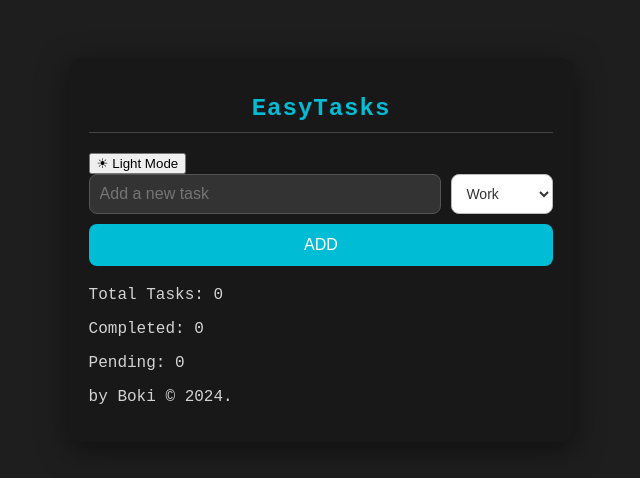
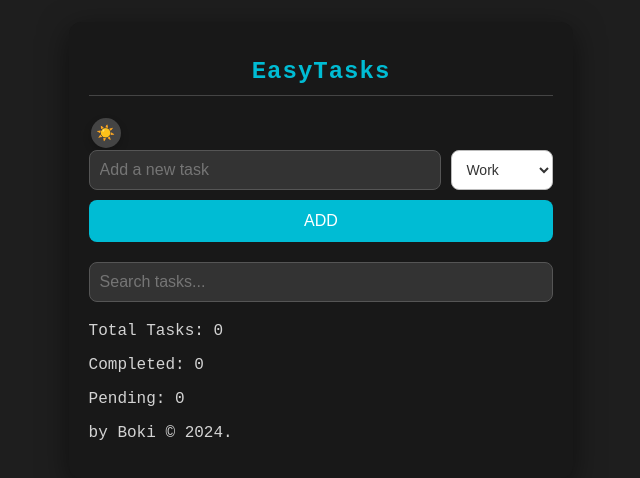
Before and after one commit to bokigolic/react-todo, a React (Create React App) app: page / in a window 1280 px wide. Shown: the part 150-628 px from the top of the page, without its empty margins (339-979 px from the left). Built offline with nearby package versions, Linux system fonts and the light colour scheme.

Commit message:
search task done

```diff
--- a/src/components/TodoApp.css
+++ b/src/components/TodoApp.css
@@ -398,3 +398,63 @@ select:focus {
     font-size: 12px;
   }
 }
+
+.toggle-theme {
+  display: inline-flex;
+  align-items: center;
+  justify-content: center;
+  background-color: #00bcd4;
+  color: #fff;
+  border: none;
+  margin: 2px;
+  padding: 15px;
+  width: 30px;
+  height: 30px;
+  border-radius: 50%; /* Kružno dugme */
+  cursor: pointer;
+  font-size: 15px;
+  box-shadow: 0 4px 8px rgba(0, 0, 0, 0.2); /* Blaga senka */
+  transition: all 0.3s ease; /* Glatke promene */
+}
+
+.toggle-theme:hover {
+  background-color: #008ba3; /* Tamnija nijansa na hover */
+  transform: scale(1.1); /* Blago povećanje na hover */
+  box-shadow: 0 6px 12px rgba(0, 0, 0, 0.3);
+}
+
+.toggle-theme:active {
+  transform: scale(0.9); /* Klik efekat */
+}
+
+/* Tamni mod za dugme */
+.dark-mode .toggle-theme {
+  background-color: #444;
+  color: #fff;
+}
+
+.dark-mode .toggle-theme:hover {
+  background-color: #555;
+  transform: scale(1.1);
+  box-shadow: 0 6px 12px rgba(255, 255, 255, 0.2);
+}
+
+.search-container {
+  margin-bottom: 20px;
+}
+
+.search-input {
+  width: 100%;
+  padding: 10px;
+  font-size: 16px;
+  border: 1px solid #555;
+  border-radius: 8px;
+  background-color: #333;
+  color: #e0e0e0;
+}
+
+.search-input:focus {
+  outline: none;
+  border-color: #00bcd4;
+  background-color: #444;
+}
--- a/src/components/TodoApp.js
+++ b/src/components/TodoApp.js
@@ -10,6 +10,7 @@ const TodoApp = () => {
   const [selectedCategory, setSelectedCategory] = useState("Work");
   const [isDarkMode, setIsDarkMode] = useState(true);
   const [isOnline, setIsOnline] = useState(navigator.onLine);
+  const [searchText, setSearchText] = useState("");
 
   const categories = ["Work", "Personal", "Shopping", "Fitness"];
 
@@ -83,7 +84,7 @@ const TodoApp = () => {
       {!isOnline && <div className="offline-banner">You are offline</div>}
 
       <button className="toggle-theme" onClick={toggleTheme}>
-        {isDarkMode ? "☀ Light Mode" : "🌙 Dark Mode"}
+        {isDarkMode ? "☀️" : "🌙"}
       </button>
 
       <div className="input-container">
@@ -106,6 +107,16 @@ const TodoApp = () => {
         </button>
       </div>
 
+      <div className="input-container">
+        <input
+          type="text"
+          className="search-input"
+          placeholder="Search tasks..."
+          value={searchText}
+          onChange={(e) => setSearchText(e.target.value)}
+        />
+      </div>
+
       <div className="stats">
         <p>Total Tasks: {totalTasks}</p>
         <p>Completed: {completedTasks}</p>
@@ -113,7 +124,9 @@ const TodoApp = () => {
       </div>
 
       <ul className="task-list">
-        {todos.map((todo, index) => (
+        {todos
+          .filter((todo) => todo.text.toLowerCase().includes(searchText.toLowerCase()))
+          .map((todo, index) => (
             <li key={todo.id} className="task-item">
               <input
                 type="checkbox"
```
Also changed, not shown: 1 other file (tests, documents, lock files or other folders). Lines whose indentation alone changed are shown as unchanged.
